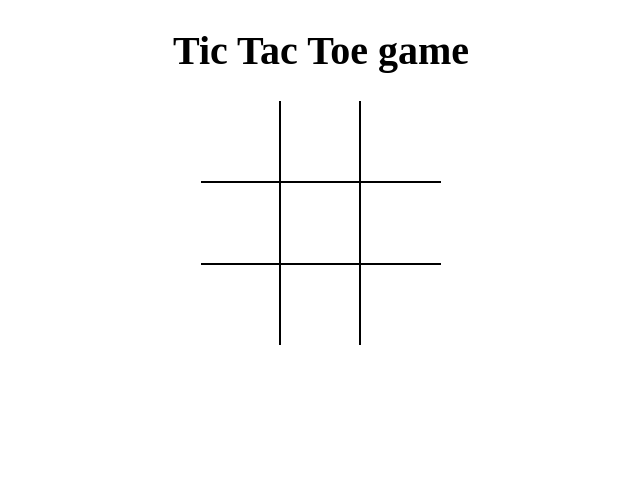
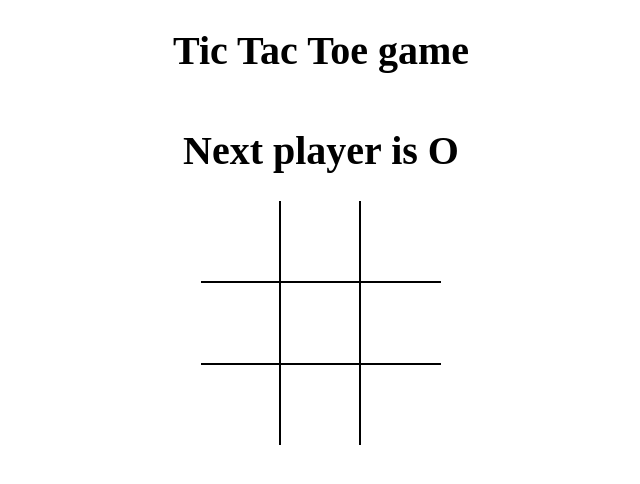
Before and after one commit to sagartare12/my-ap, a React (Vite) app: page / in a window 1280 px wide. Shown: the top 484 px of the page, without its empty margins (319-959 px from the left). Built offline with nearby package versions, Linux system fonts and the light colour scheme.

Commit message:
Calculate the winner and lift up the state

```diff
--- a/src/App.js
+++ b/src/App.js
@@ -1,9 +1,41 @@
-import React from "react";
+import React, { useState } from "react";
 import Board from './components/Board'
+import {calculateWinner} from './helpers'
 import "./styles/root.scss"
-export default () => (
+const   App =() => {
+
+  const [board, setBoard] = useState(Array(9).fill(null));
+
+const [isXNext , setIsXNext ] = useState(false);
+
+const winner = calculateWinner(board);
+console.log(winner);
+
+const  message = winner
+ ? `Winner is ${winner}`
+ : `Next player is ${isXNext ? 'X' : 'O'}`;
+const handlerSquareClick = (position)=> {
+     if( board[position] || winner) {
+         return ;
+     }
+
+    setBoard( (prev) =>{
+        return prev.map((square ,pos) => {
+            if(pos === position) {
+                return   isXNext ? 'X' : 'O';
+            }
+            return square;
+
+        })
+    })
+  setIsXNext( prev => !prev);
+};
+  return (
   <div className="app">
     <h1>Tic Tac Toe game</h1>
-   <Board />
+    <h1>{message}</h1>
+   <Board board={board} handlerSquareClick={handlerSquareClick} />
   </div>
-);
+  );
+};
+export default App
--- a/src/components/Board.js
+++ b/src/components/Board.js
@@ -1,27 +1,7 @@
 
 import React, {useState} from 'react'
 import Square from './Square'
- const Board = () => {
-const [board, setBoard] = useState(Array(9).fill(null));
-
-const [isXNext , setIsXNext ] = useState(false);
-
-const handlerSquareClick = (position)=> {
-     if( board[position]) {
-         return ;
-     }
-
-    setBoard( (prev) =>{
-        return prev.map((square ,pos) => {
-            if(pos === position) {
-                return   isXNext ? 'X' : 'O';
-            }
-            return square;
-
-        })
-    })
-  setIsXNext( prev => !prev);
-};
+ const Board = ({board , handlerSquareClick}) => {
 
     const renderSquare = position => {
         return (
--- /dev/null
+++ b/src/helpers.js
@@ -0,0 +1,21 @@
+ export function calculateWinner(squares) {
+    const lines = [
+        [0 , 1 , 2],
+        [3 , 4 , 5],
+        [6 , 7 , 8],
+        [0 , 3 , 6],
+        [1 , 4 , 7],
+        [2 , 5 , 8],
+        [0 , 4 , 8],
+        [2 , 4 , 6],
+    ];
+     for (let i=0; i<lines.length; i++) {
+         const [ a , b , c ] = lines[i] ;
+         if (squares[a] && squares[a] === squares[b] && squares[a] === squares[c]) {
+             return squares[a];
+         }
+     }
+     return null;
+
+
+}
```
